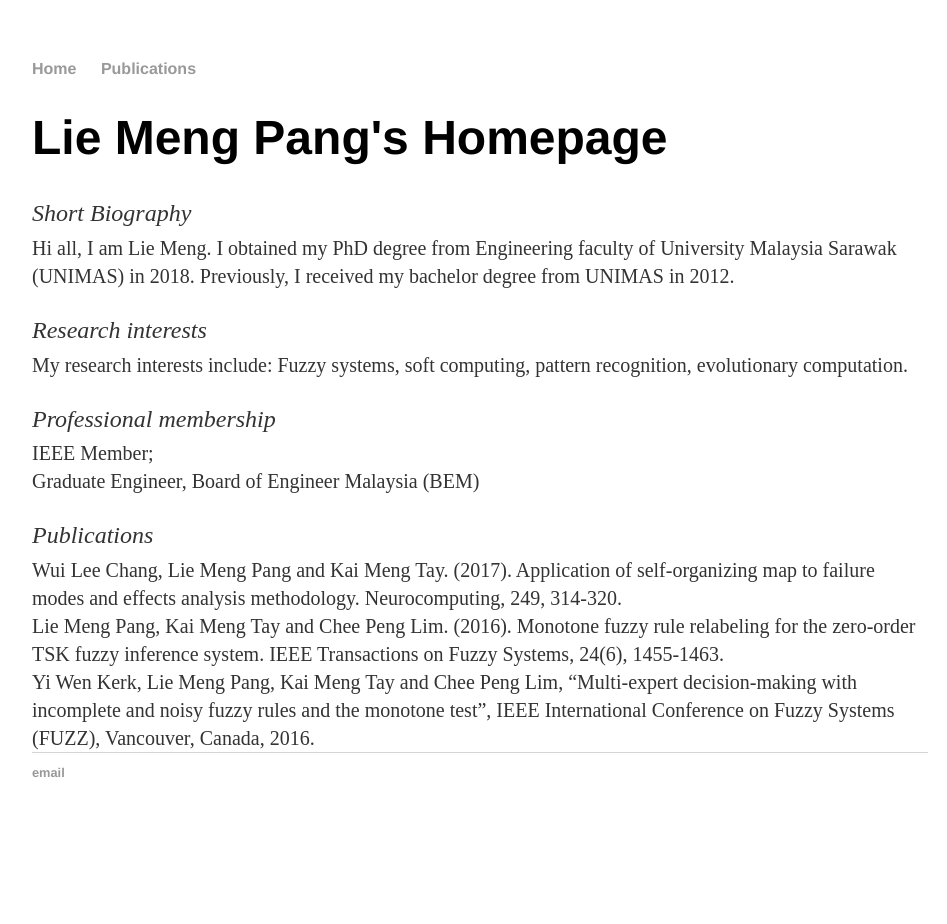
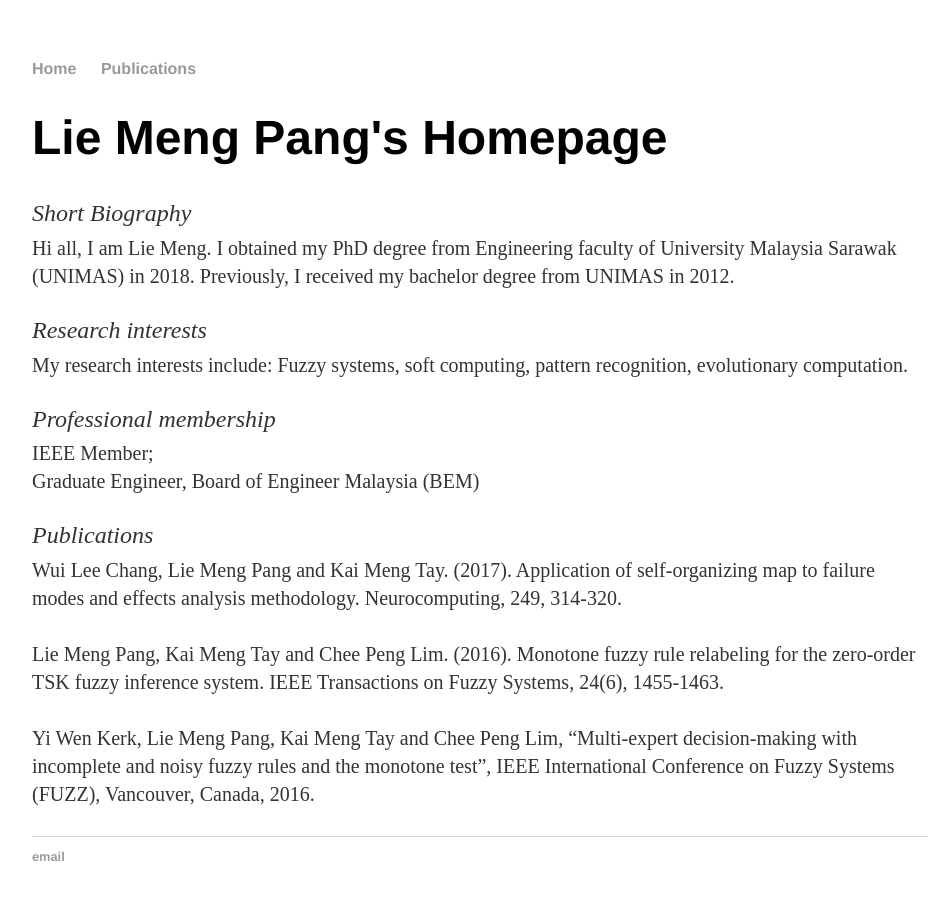
Before and after one commit to lymin1206/test.github.io, a Jekyll site: the page index.html, which Jekyll copies as it is, in a window 1280 px wide. Shown: the whole page, without its empty margins (160-1107 px from the left). Built offline with Jekyll 4.4.1, drawn with Linux system fonts in a browser that asks for light colours; before the commit the page ends 900 px from its top, so only the background shows below that.

```diff
--- a/index.html
+++ b/index.html
@@ -31,13 +31,13 @@
 			<p> <em> Publications </em> </p>
 			<p1>Wui Lee Chang, Lie Meng Pang and Kai Meng Tay. (2017).
 				Application of self-organizing map to failure modes and effects analysis methodology.
-				Neurocomputing, 249, 314-320. <br>
+				Neurocomputing, 249, 314-320. <br><br>
 				Lie Meng Pang, Kai Meng Tay and Chee Peng Lim. (2016).
 				Monotone fuzzy rule relabeling for the zero-order TSK fuzzy inference system.
-				IEEE Transactions on Fuzzy Systems, 24(6), 1455-1463. <br>
+				IEEE Transactions on Fuzzy Systems, 24(6), 1455-1463. <br><br>
 				Yi Wen Kerk, Lie Meng Pang, Kai Meng Tay and Chee Peng Lim,
 				“Multi-expert decision-making with incomplete and noisy fuzzy rules and the monotone test”,
-				IEEE International Conference on Fuzzy Systems (FUZZ), Vancouver, Canada, 2016.<br> </p1>
+				IEEE International Conference on Fuzzy Systems (FUZZ), Vancouver, Canada, 2016.<br> <br></p1>
 
 
     		</div><!-- /.blurb -->
```
